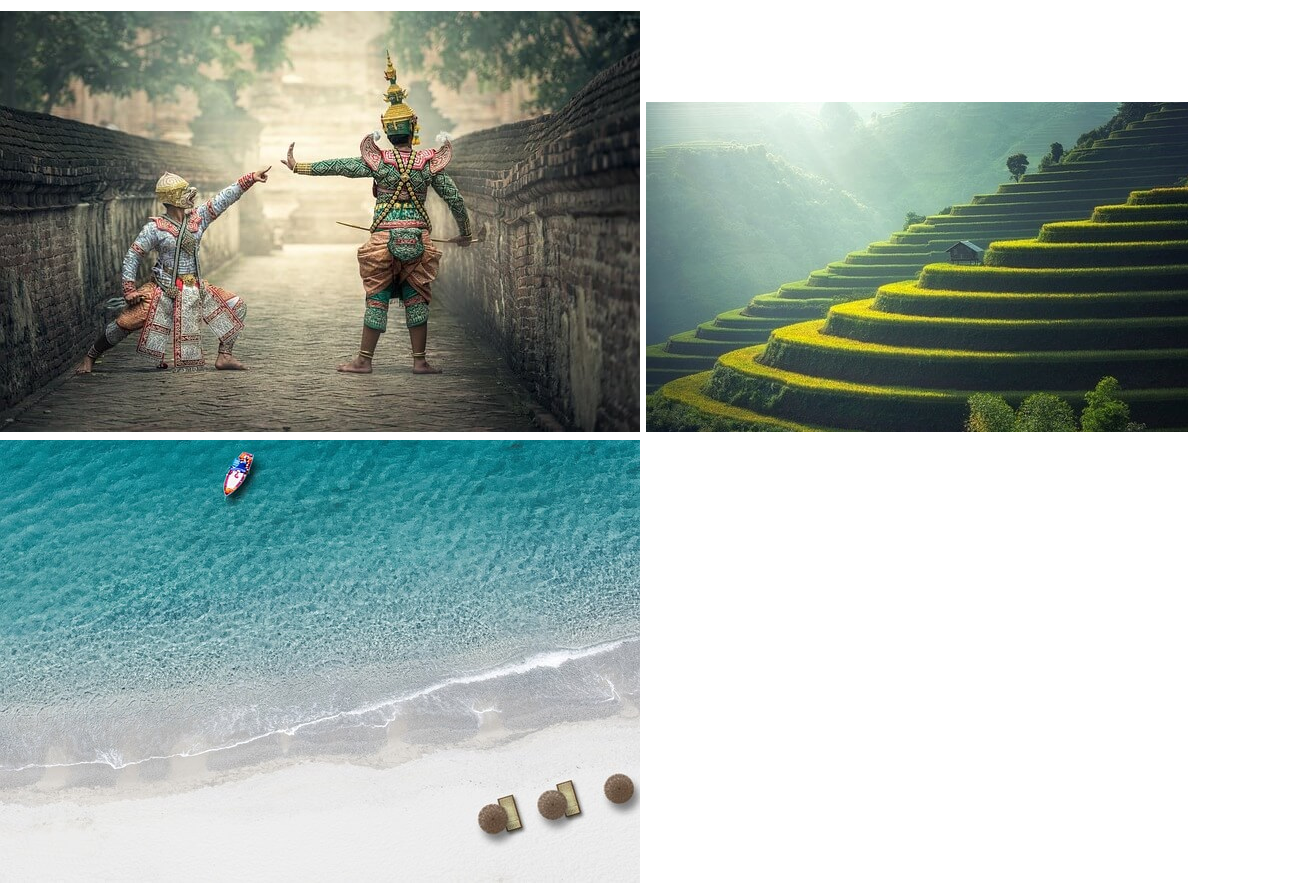
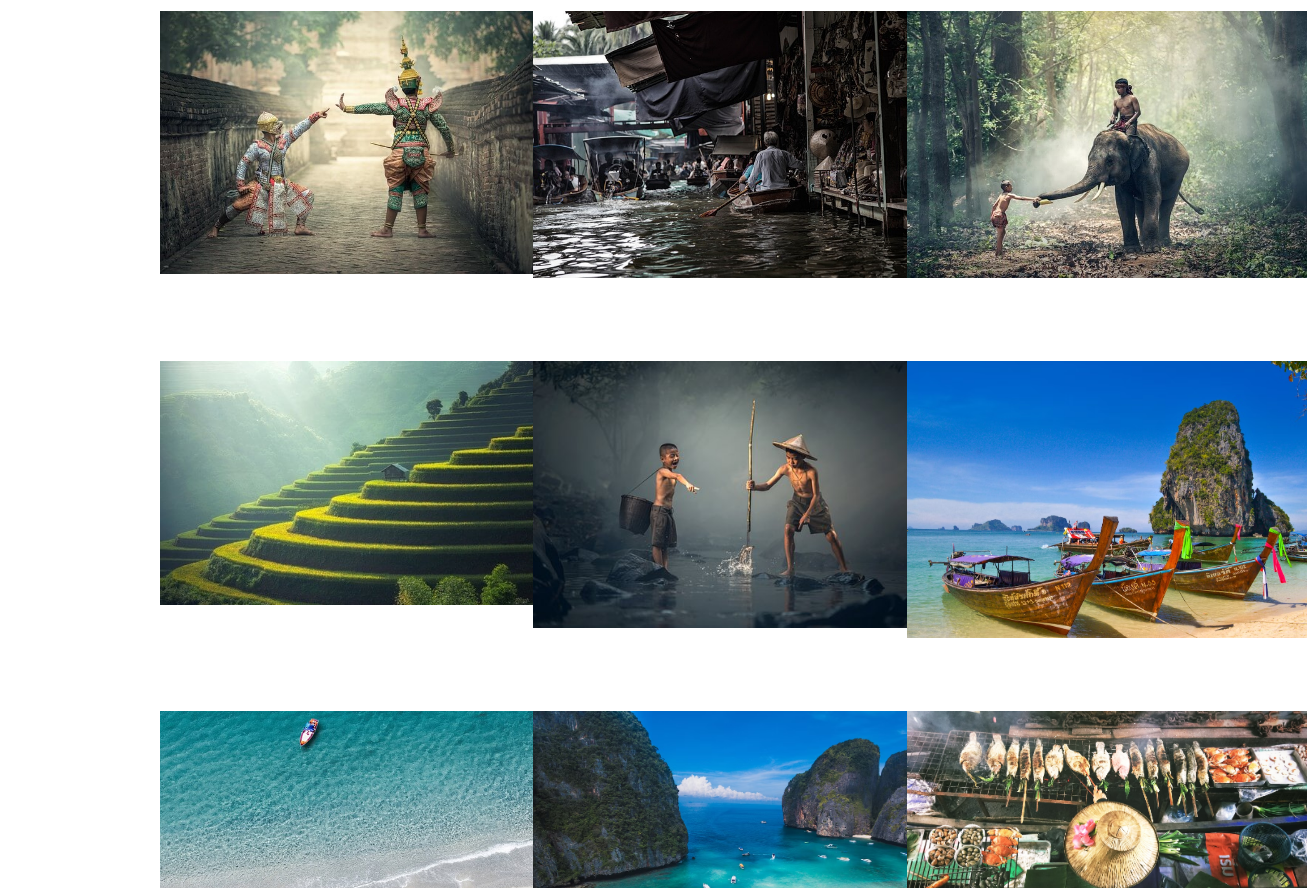
Before and after one commit to RockyPraxe/We-Love-Thailand-project-1, a plain HTML site: page gallery.html in a window 1280 px wide. Shown: the part 64-952 px from the top of the page, 1307 px wide, since content can reach past the window. Drawn offline with Linux system fonts and the light colour scheme; a web font is replaced by a local one.

Commit message:
Add some styling to galery, make nice spacing between pictures

```diff
--- a/assets/css/style.css
+++ b/assets/css/style.css
@@ -62,7 +62,8 @@ h2 {
     position: relative;
 }
 
-#image-text, #image-text h2 {
+#image-text,
+#image-text h2 {
     color: #fff;
 }
 
@@ -107,6 +108,25 @@ h2 {
     }
 }
 
+#pictures {
+    clear: both;
+    line-height: 0;
+    column-gap: 0px;
+    column-count: 3;
+    margin-left: 160px;
+
+
+}
+
+#pictures img {
+    width: 100%;
+}
+
+.img-resize {
+    height: 350px;
+    width: 400px;
+}
+
 
 
 
--- a/gallery.html
+++ b/gallery.html
@@ -32,20 +32,32 @@
     </header>
     <section>
         <div id="pictures">
-            <div>
+            <div class="img-resize">
                 <img src="assets/images/actor-1807557_640.jpg" alt="Actors In Thai Costume">
+            </div>
+            <div class="img-resize">
                 <img src="assets/images/rice-smaler-plantation-1822444_640.jpg" alt="Rice Plantation">
+            </div>
+            <div class="img-resize">
                 <img src="assets/images/beach-SIGN1897129_640.jpg" alt="Beach">
             </div>
-            <div>
+            <div class="img-resize">
                 <img src="assets/images/bangkok-5863391_640.jpg" alt="Bangkok Floating Market">
+            </div>
+            <div class="img-resize">
                 <img src="assets/images/children-1807511__340.jpg" alt="Tahi Children Are Fishing">
+            </div>
+            <div class="img-resize">
                 <img src="assets/images/maya-bay.avif" alt="Maya Bay koh Phi Phi Island">
             </div>
-            <div>
+            <div class="img-resize">
                 <img src="assets/images/elephant-1822481_640.jpg" alt="An Elephant With Tahi Warrior">
+            </div>
+            <div class="img-resize">
                 <img src="assets/images/beach.avif" alt="Beach With Typical Boats">
-                <img src="assets/images/pexels-photo-3538245.jpg" alt="Four Boats In Crystal Clear Water">
+            </div>
+            <div class="img-resize">
+                <img src="assets/images/street-food-floatin-market.avif" alt="Cooking at Boat">
             </div>
         </div>
     </section>
```
